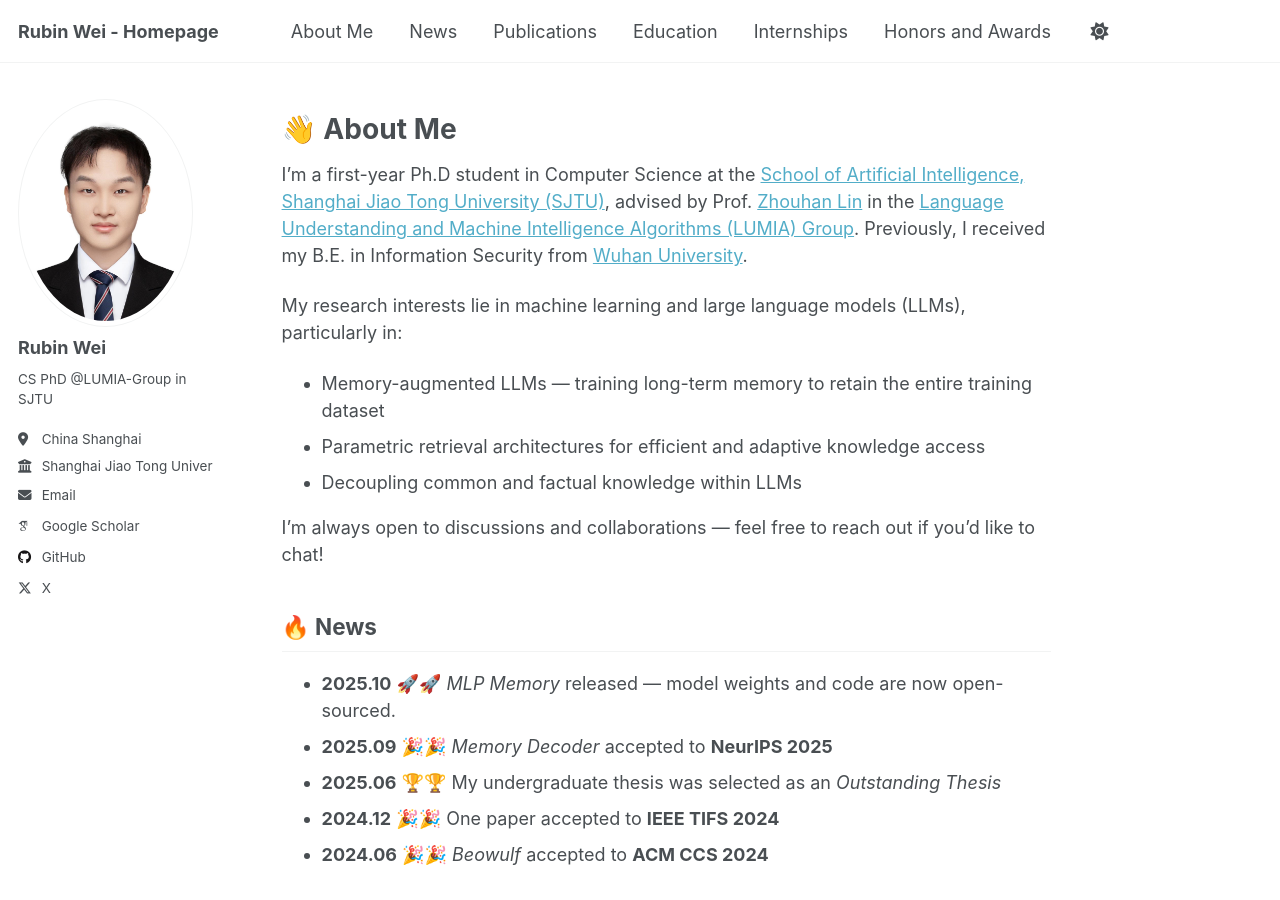
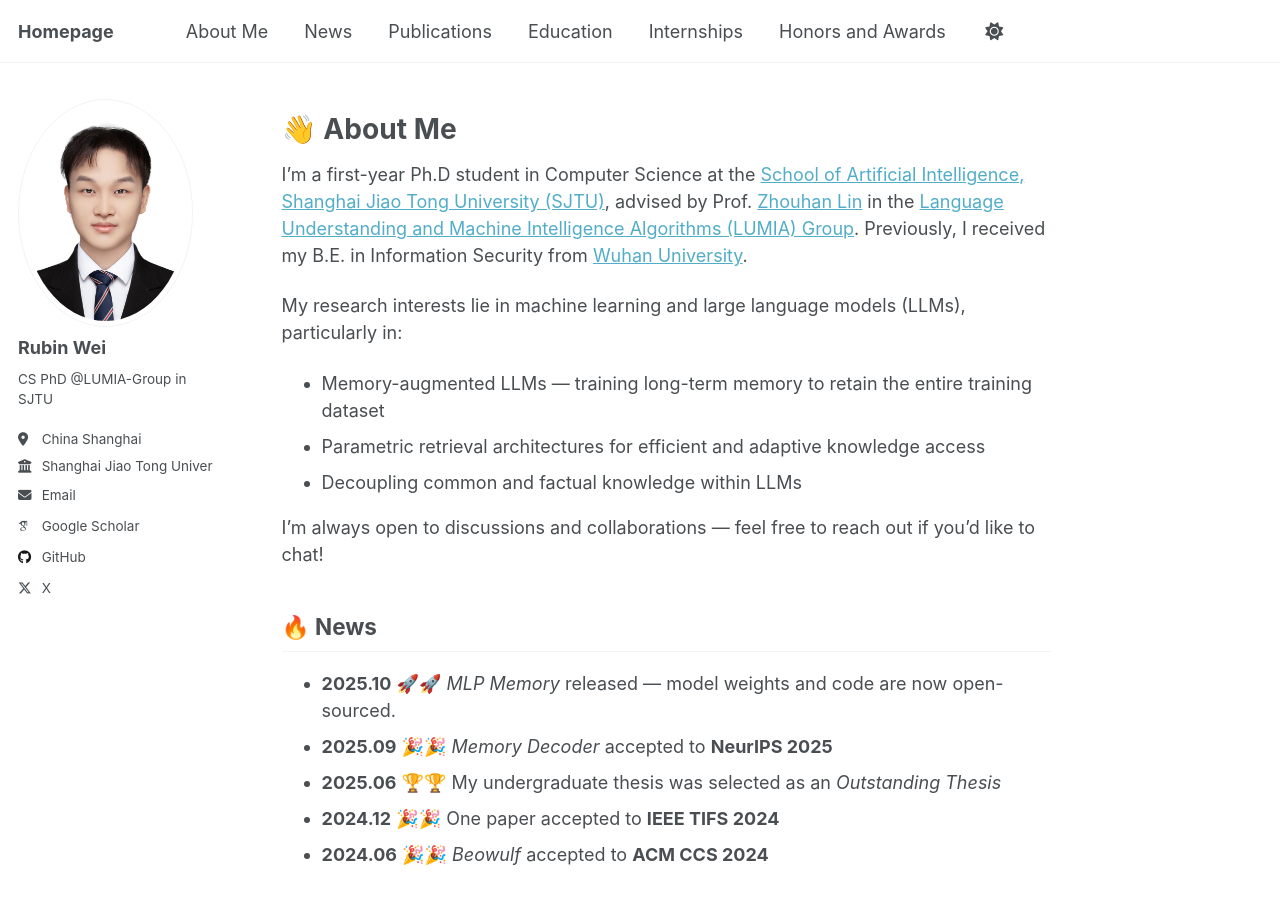
Before and after one commit to Rubin-Wei/Rubin-Wei.github.io, a Jekyll site: the page built from _pages/about.md, in a window 1280 px wide and 900 px high. Built offline with Jekyll 4.4.1, drawn with Linux system fonts in a browser that asks for light colours; some web fonts are replaced; part of the change alters nothing that is shown.

Commit message:
update config.yml

```diff
--- a/_config.yml
+++ b/_config.yml
@@ -9,10 +9,10 @@
 # Basic Site Settings
 locale                   : "en-US"
 site_theme               : "default" # Currently available options are "default", "air"
-title                    : "Rubin Wei - Homepage"
+title                    : "Homepage"
 title_separator          : "-"
 name                     : &name "Your Name"
-description              : &description "Your Name's academic portfolio"   # Update this with a general description of your site, this is the default if not overridden by a page
+description              : &description "Rubin Wei - Homepage"   # Update this with a general description of your site, this is the default if not overridden by a page
 url                      : https://Rubin-Wei.github.io # The base hostname & protocol for your site e.g. "https://[your GitHub username].github.io",
                                                            # or if you already have some other page hosted on Github then use "https://[your GitHub username].github.io/[Your Repo Name]"
 baseurl                  : "" # the subpath of your site, e.g. "/blog"
```
